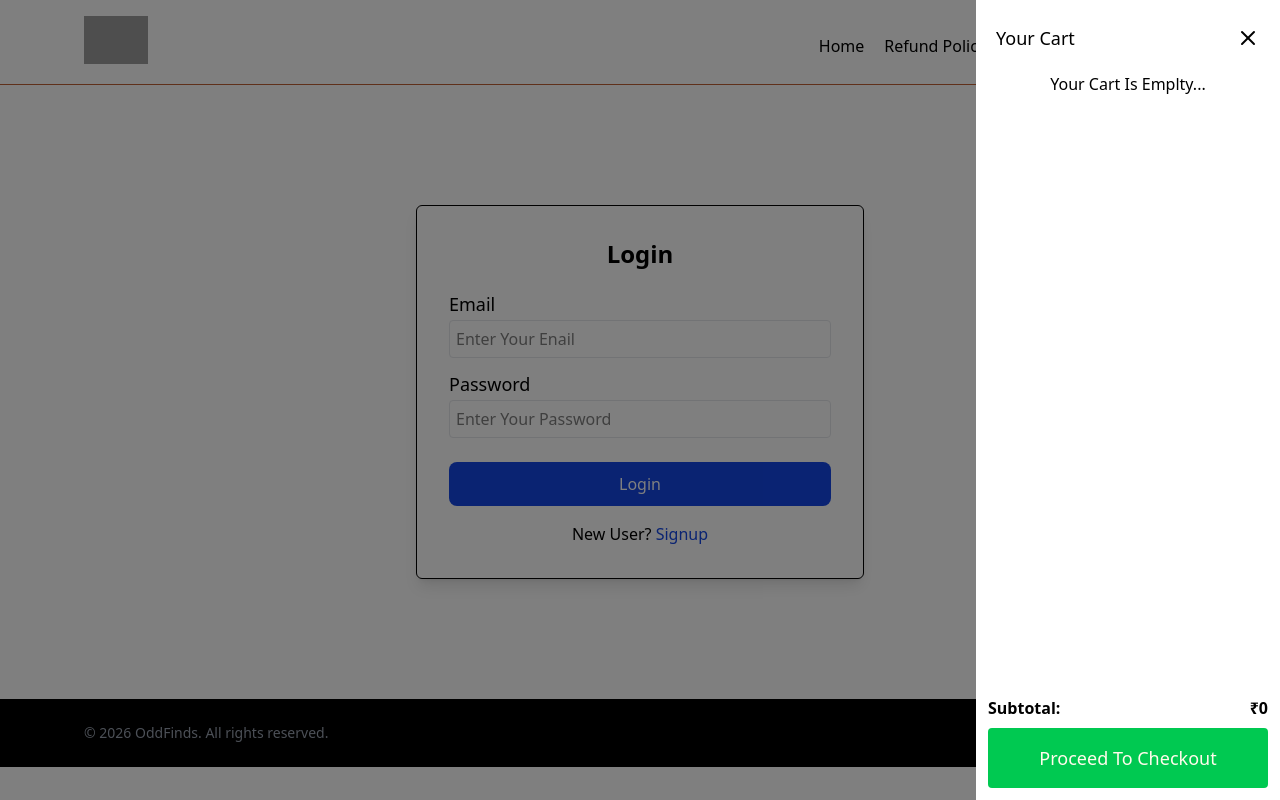
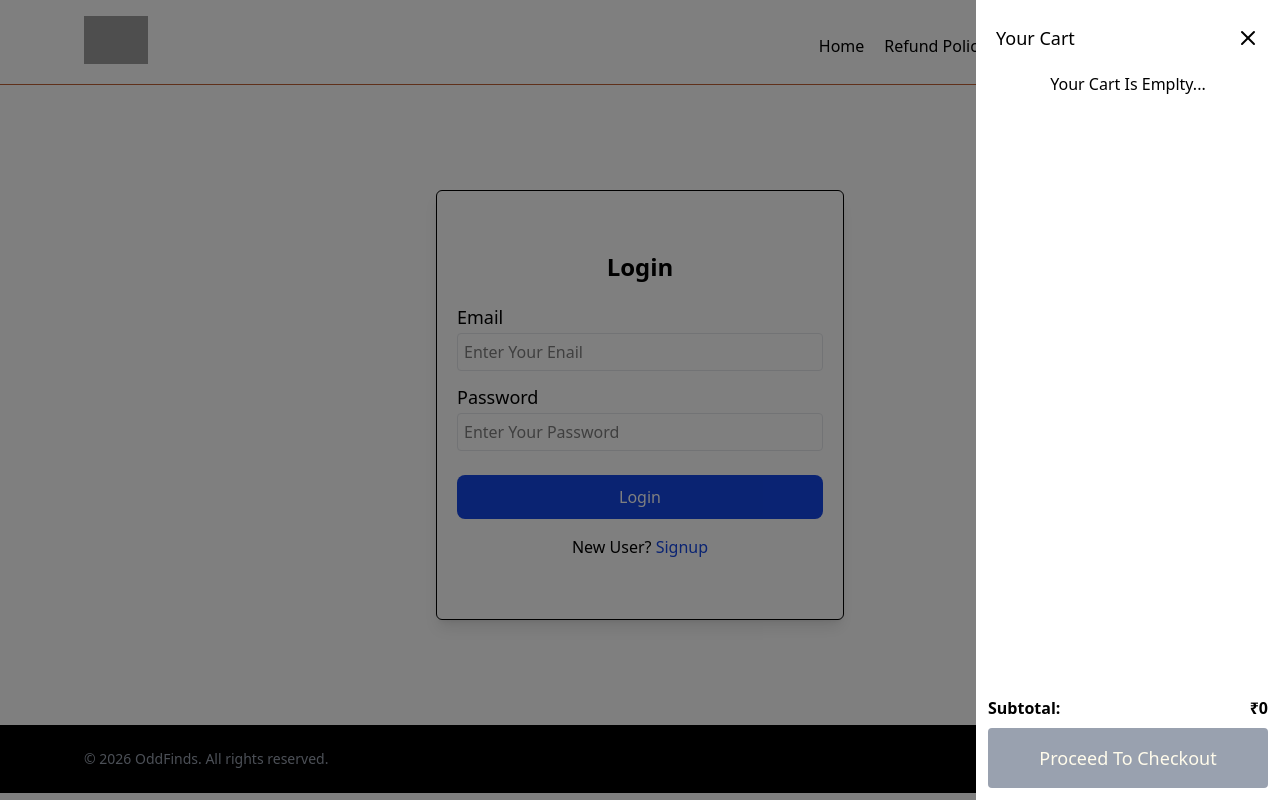
Before and after one commit to greatgoose222/oddfinds-Mern-Ecom, a React (Vite) app in the folder client/: page /login in a window 1280 px wide. Both pictures are taken after a click on the icon 1184 px from the left and 48 px from the top of the page. Built offline with nearby package versions, Linux system fonts and the light colour scheme; no server answers; grey boxes are pictures that could not be loaded.

Commit message:
ui fix multiple component

```diff
--- a/client/src/components/Categories.jsx
+++ b/client/src/components/Categories.jsx
@@ -26,8 +26,8 @@ function Categories() {
             {data.map((item, index) => (
                 <div key={index} className="text-center">
                     <Link to={`product/category/${item.category}`}>
-                        <img src={item.img} className="rounded-sm" />
-                        <p className="text-2xl">{item.category}</p>
+                        <img src={item.img} className="rounded-lg" />
+                        <p className="text-lg pt-4 capitalize">{item.category}</p>
                     </Link>
 
                 </div>
--- a/client/src/components/Footer.jsx
+++ b/client/src/components/Footer.jsx
@@ -1,6 +1,6 @@
 function Footer() {
     return (
-        <footer className="bg-black mt-10">
+        <footer className="bg-black">
             <div className="max-w-6xl mx-auto px-5 py-6 flex flex-col sm:flex-row items-center justify-between gap-4">
 
                 {/* Left */}
--- a/client/src/components/Nav/CartDrawer.jsx
+++ b/client/src/components/Nav/CartDrawer.jsx
@@ -54,13 +54,15 @@ function CartDrawer() {
                         <p className='font-bold'>Subtotal:</p>
                         <p className='font-bold'>{`₹${totalPrice}`}</p>
                     </div>
-                    <Link
-                        to="/checkout"
+                    <button
+                        disabled={totalPrice === 0}
                         onClick={() => dispatch(closeCart())}
-                        className="block p-4 mb-3 rounded text-amber-50 font-medium text-lg bg-green-500 w-full text-center"
+                        className={`block p-4 mb-3 rounded text-amber-50 font-medium text-lg w-full text-center
+                                  ${totalPrice === 0 ? "bg-gray-400 cursor-not-allowed" : "bg-green-500 hover:bg-green-600"}`
+                        }
                     >
                         Proceed To Checkout
-                    </Link>
+                    </button>
 
                 </div>
             </div>
--- a/client/src/components/ProductSection.jsx
+++ b/client/src/components/ProductSection.jsx
@@ -37,12 +37,12 @@ const ProductSection = ({ categoryName, limitValue }) => {
     if (loading) return <ProductGridSkeleton num={limitValue} />;
 
     return (
-        <div className="grid grid-cols-2 gap-4 sm:grid-cols-3 md:grid-cols-4 ">
+        <div className="grid grid-cols-2 gap-5 sm:grid-cols-3 md:grid-cols-4 ">
             {products.map((product) => {
                 return <div key={product._id}>
                     <Link to={`/product/${product.slug}`}>
-                        <img src={product?.images?.featured?.url} className="rounded-sm" />
-                        <p>{product.name}</p>
+                        <img src={product?.images?.featured?.url} className="rounded-lg" />
+                        <p className="mt-1">{product.name}</p>
                     </Link>
                     <div className="flex gap-1">
                         <p className="font-medium">₹{product.sellingPrice}</p>
--- a/client/src/components/SaveAddress.jsx
+++ b/client/src/components/SaveAddress.jsx
@@ -128,9 +128,9 @@ export default function SaveAddress({ onClose }) {
 
       <button
         type="submit"
-        className="w-full bg-green-600 text-white py-3 rounded-md font-medium"
+        className="w-full bg-black text-white py-3 rounded-md font-medium"
       >
-        Save Address
+        Add Address
       </button>
     </form>
   );
--- a/client/src/components/UserOrders.jsx
+++ b/client/src/components/UserOrders.jsx
@@ -21,18 +21,18 @@ function UserOrders() {
     }, []);
 
 
-    console.log(orders)
+    // console.log(orders)
     return (
         <div>
             <h1> MyOrders</h1>
             {orders.map(order => (
 
-                <div className="flex flex-col gap-2 p-2 my-2 rounded-md bg-white shadow">
+                <div key={order._id} className="flex flex-col gap-2 p-2 my-2 rounded-md bg-white shadow">
                     <p className="">Order Id: <span className="font-semibold">#{order._id}</span></p>
                     <div className="flex flex-col  gap-2 p-2 border border-gray-100 rounded-md">
-                        {order.orderItems.map(item => (
+                        {order.orderItems.map((item, index) => (
 
-                            <div className="flex gap-2 ">
+                            <div key={index} className="flex gap-2 ">
                                 <img className="h-10 rounded" src={item.image} />
                                 <div className="-mt-1">
                                     <p>{item.name}</p>
--- a/client/src/components/auth/ProtectedRoutes.jsx
+++ b/client/src/components/auth/ProtectedRoutes.jsx
@@ -11,7 +11,6 @@ export function ProtectedRoute({ children }) {
     }
 
     if (!isAuthenticated) {
-        toast.error('Login Required To access This Page')
         return <Navigate to="/login" state={{ from: location.pathname }} replace />;
     }
 
--- a/client/src/pages/Checkout.jsx
+++ b/client/src/pages/Checkout.jsx
@@ -24,7 +24,7 @@ function Checkout() {
 
     const navigate = useNavigate()
 
-
+    console.log(user)
     const handleAddressRemove = async () => {
 
         try {
@@ -50,7 +50,7 @@ function Checkout() {
 
                 {/* ---- address ----- */}
                 <div>
-                    {user.address ? (
+                    {user?.address?.fullName ? (
                         <div>
                             <div className='shadow rounded-md mb-5'>
 
@@ -77,13 +77,8 @@ function Checkout() {
                                 </div>
                             </div>
 
-                        </div>
-                    ) : <div>
-                        <h2 className='font-medium text-xl pb-5'>Add Address</h2>
-                        <SaveAddress /></div>}
-                </div>
 
-                {/*---- paymentMethod -----*/}
+
                             <div className="flex flex-col gap-1 shadow rounded-md mb-5 p-4 border">
                                 <p >Payment Method</p>
                                 <label className="flex items-center gap-2 cursor-pointer text-gray-800">
@@ -124,6 +119,20 @@ function Checkout() {
                             </div>
 
 
+
+
+
+                        </div>
+                    ) : <div>
+                        <h2 className='font-medium text-xl pb-5'>Add Address</h2>
+                        <SaveAddress /></div>}
+                </div>
+
+                {/*---- paymentMethod -----*/}
+
+
+
+
             </div>
         </>
     )
--- a/client/src/pages/Home.jsx
+++ b/client/src/pages/Home.jsx
@@ -7,7 +7,7 @@ import Categories from "../components/Categories";
 function Home() {
     return (
         <div className="">
-            <div className="my-5 p-5 lg:max-w-6xl mx-auto ">
+            <div className="mt-5 p-5 lg:max-w-6xl mx-auto ">
                 <img className="rounded-xl h-80 md:h-110 w-auto object-cover object-center" src="https://res.cloudinary.com/dtpzcjkra/image/upload/v1770814379/home-upscale_ixu4kt.webp" alt="" />
             </div>
             <div className="p-5 lg:max-w-6xl mx-auto">
@@ -17,7 +17,7 @@ function Home() {
             </div>
 
 
-            <div className="bg-[#f2f2f2]">
+            <div className="bg-[#f2f2f2] mt-10">
                 <div className=" p-5 py-15 lg:max-w-6xl mx-auto">
                     <h1 className="text-2xl font-medium">Our Top <span className="text-[#c06135]">Catagories</span></h1>
                     <p className="text-lg mb-5">Keep your essentials organized with our Containers.</p>
--- a/client/src/pages/Login.jsx
+++ b/client/src/pages/Login.jsx
@@ -40,8 +40,8 @@ function Login() {
 
 
     return (
-        <div className='flex justify-center items-center m-30  #62b455'>
-            <div className='bg-white lg:max-w-md lg:w-full p-8 rounded-md border shadow-lg '>
+        <div className='flex justify-center items-center p-5 w-full sm:max-w-md mx-auto h-[80vh]'>
+            <div className='px-5 py-15 w-full bg-white  rounded-md border shadow-lg '>
                 <h1 className='text-2xl font-bold text-center pb-5'>Login</h1>
                 <form onSubmit={handleSubmit}>
 
--- a/client/src/pages/Signup.jsx
+++ b/client/src/pages/Signup.jsx
@@ -31,8 +31,8 @@ function Signup() {
 
 
     return (
-        <div className='flex justify-center items-center m-20'>
-            <div className='bg-white max-w-md w-full p-8 rounded-md border shadow-lg'>
+        <div className='flex justify-center items-center p-5 w-full sm:max-w-md mx-auto h-[80vh]'>
+            <div className='px-5 py-10 w-full bg-white  rounded-md border shadow-lg '>
                 <h1 className='text-2xl font-bold text-center pb-5'>Signup</h1>
                 <form onSubmit={handleSubmit}>
                     <div className='flex flex-col pb-3'>
```
Lines whose indentation alone changed are shown as unchanged.
